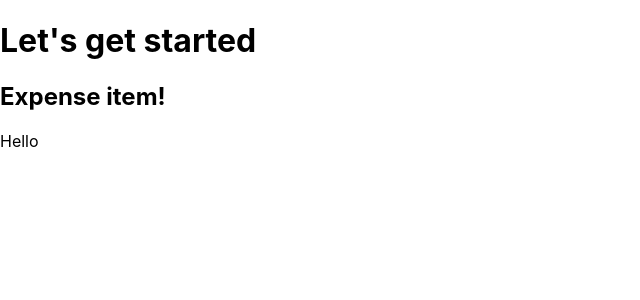
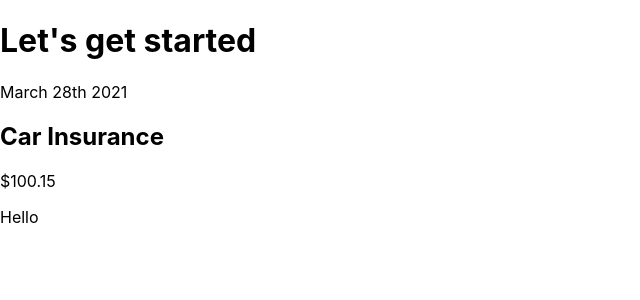
Before and after one commit to Kenta-Asakura/Expense-tracker-React, a React (Create React App) app: page / in a window 1280 px wide. Shown: the top 300 px of the page, without its empty margins (0-640 px from the left). Built offline with nearby package versions, Linux system fonts and the light colour scheme.

Commit message:
More complex JSX code for ExpenseItem component

```diff
--- a/src/components/ExpenseItem.js
+++ b/src/components/ExpenseItem.js
@@ -1,5 +1,13 @@
 function ExpenseItem() {
-  return <h2>Expense item!</h2>
+  return (
+    <div>
+      <div>March 28th 2021</div>
+      <div>
+        <h2>Car Insurance</h2>
+        <div>$100.15</div>
+      </div>
+    </div>
+  );
 }
 
 export default ExpenseItem;
```
